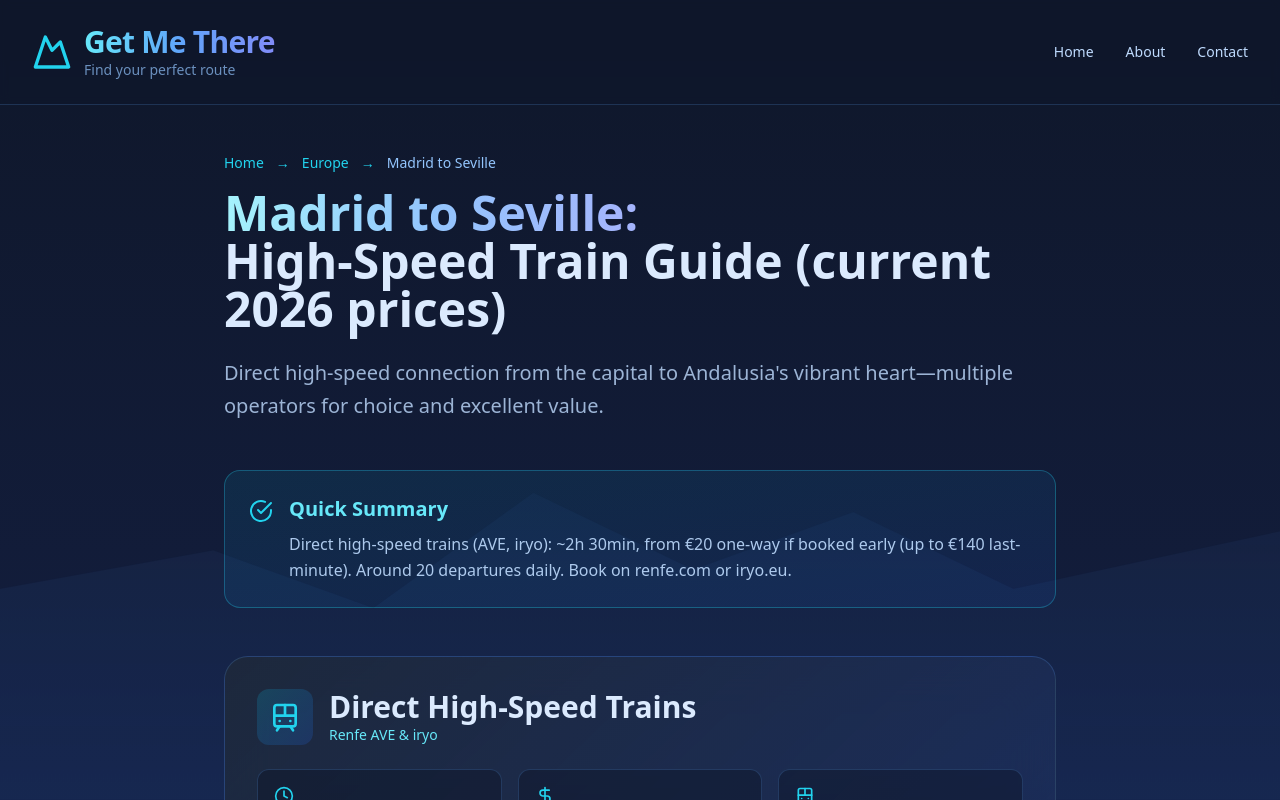
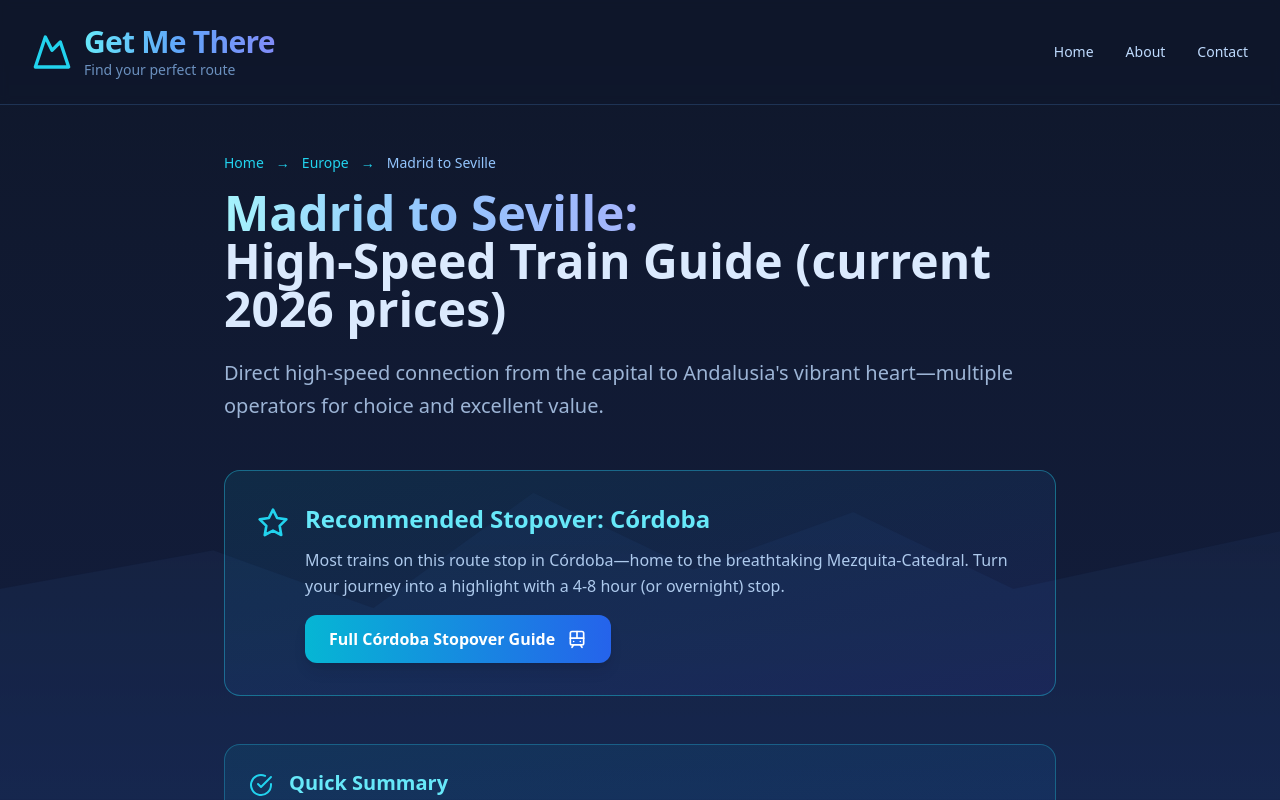
Before and after one commit to michaeljomahoney1985/get-me-there, a Next.js app: page /madrid-to-seville in a window 1280 px wide. Shown: the top 800 px of the page. Built offline with nearby package versions, Linux system fonts and the light colour scheme.

Commit message:
Update madrid-to-seville.js

```diff
--- a/pages/madrid-to-seville.js
+++ b/pages/madrid-to-seville.js
@@ -62,6 +62,23 @@ export default function MadridToSeville() {
         <p className="text-xl text-blue-200/80 leading-relaxed mb-12">
           Direct high-speed connection from the capital to Andalusia's vibrant heart—multiple operators for choice and excellent value.
         </p>
+
+        {/* Córdoba Stopover Highlight */}
+        <div className="bg-gradient-to-br from-cyan-500/10 to-indigo-600/10 border border-cyan-400/40 rounded-2xl p-8 mb-12">
+          <div className="flex items-start gap-4">
+            <Star className="w-8 h-8 text-cyan-400 flex-shrink-0 mt-1" />
+            <div>
+              <h3 className="text-2xl font-bold text-cyan-300 mb-3">Recommended Stopover: Córdoba</h3>
+              <p className="text-blue-200/90 leading-relaxed mb-4">
+                Most trains on this route stop in Córdoba—home to the breathtaking Mezquita-Catedral. Turn your journey into a highlight with a 4-8 hour (or overnight) stop.
+              </p>
+              <a href="/cordoba-stopover" className="inline-flex items-center gap-3 px-6 py-3 bg-gradient-to-r from-cyan-500 to-blue-600 hover:from-cyan-400 hover:to-blue-500 rounded-xl font-semibold text-white shadow-lg transition-all duration-300">
+                Full Córdoba Stopover Guide
+                <Train className="w-5 h-5" />
+              </a>
+            </div>
+          </div>
+        </div>
 
         <div className="bg-gradient-to-br from-cyan-500/10 to-blue-600/10 border border-cyan-400/30 rounded-2xl p-6 mb-12">
           <div className="flex items-start gap-4">
@@ -137,6 +154,7 @@ export default function MadridToSeville() {
           </div>
         </section>
 
+        {/* Rest of sections unchanged */}
         <section className="mb-12">
           <div className="bg-gradient-to-br from-slate-800/90 to-blue-900/50 backdrop-blur-xl rounded-3xl p-8 border border-blue-400/20">
             <div className="flex items-center gap-4 mb-6">
```
